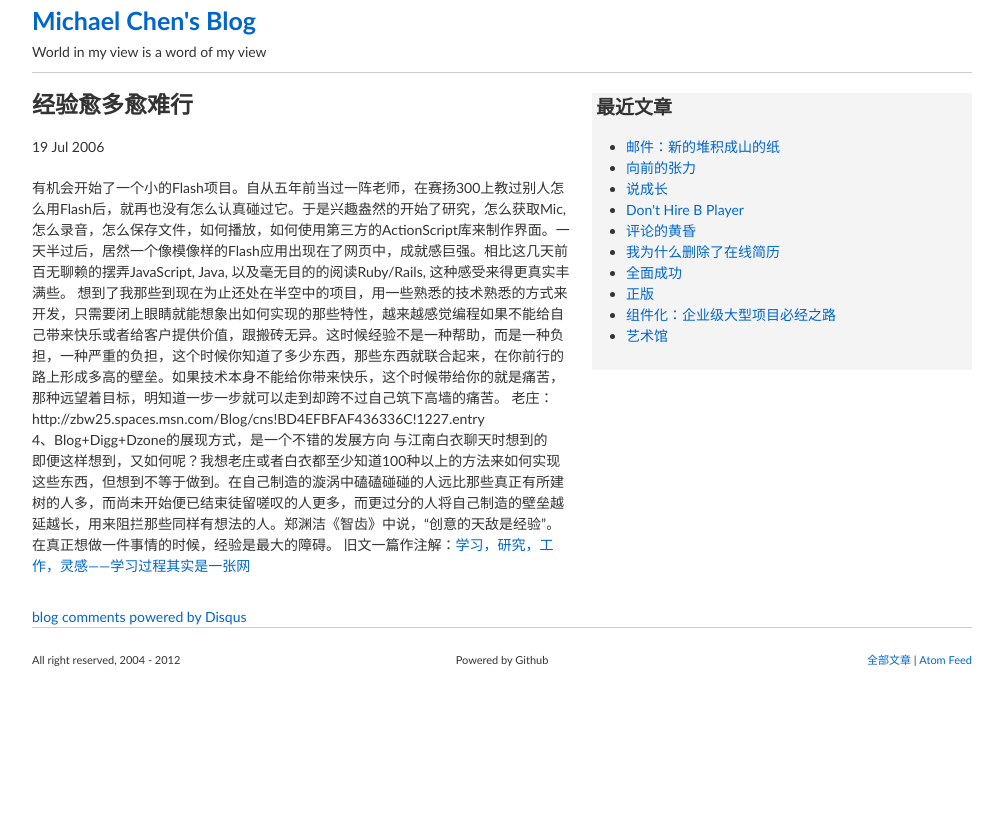
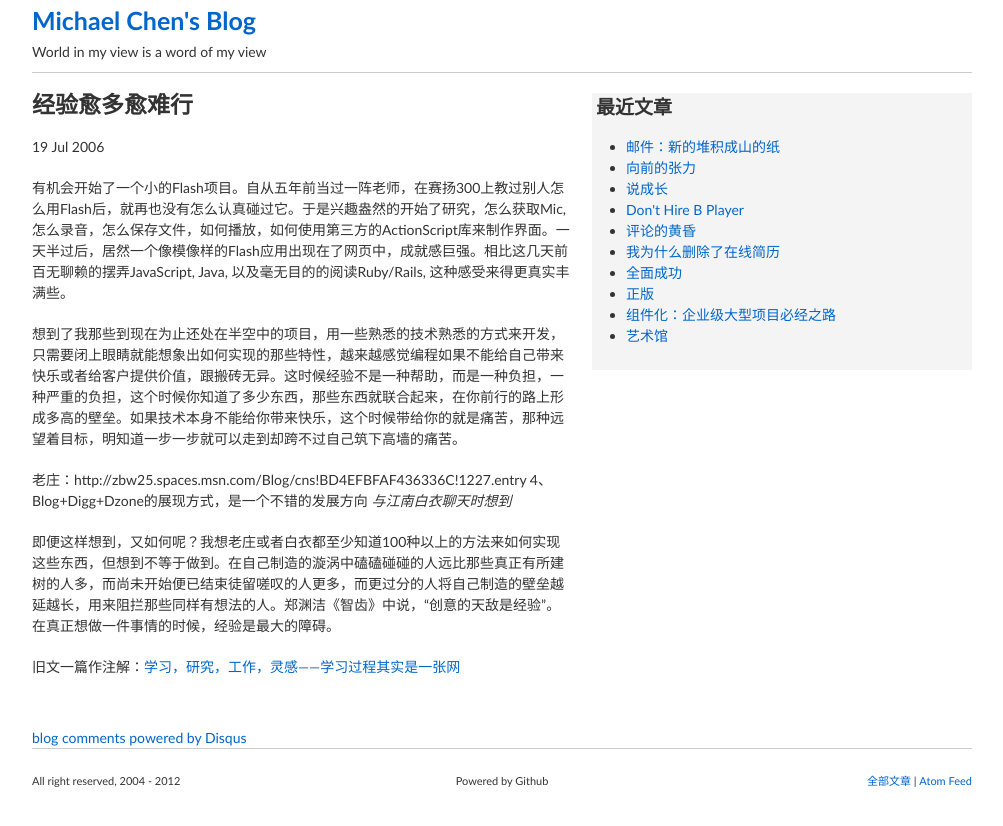
Before and after one commit to mechiland/mechiland.github.com, a Jekyll site: the page built from _posts/2006-07-19-153.md, in a window 1280 px wide. Shown: the top 826 px of the page, without its empty margins (138-1141 px from the left). Built offline with Jekyll 4.4.1, drawn with Linux system fonts in a browser that asks for light colours; Markdown is read by kramdown in place of the engine named in the settings; comment, search, counter and statistics services are not loaded.

Commit message:
reformat old posts

```diff
--- a/_posts/2006-07-19-153.html
+++ b/_posts/2006-07-19-153.md
@@ -9,9 +9,8 @@
 
 想到了我那些到现在为止还处在半空中的项目，用一些熟悉的技术熟悉的方式来开发，只需要闭上眼睛就能想象出如何实现的那些特性，越来越感觉编程如果不能给自己带来快乐或者给客户提供价值，跟搬砖无异。这时候经验不是一种帮助，而是一种负担，一种严重的负担，这个时候你知道了多少东西，那些东西就联合起来，在你前行的路上形成多高的壁垒。如果技术本身不能给你带来快乐，这个时候带给你的就是痛苦，那种远望着目标，明知道一步一步就可以走到却跨不过自己筑下高墙的痛苦。
 
-老庄：http://zbw25.spaces.msn.com/Blog/cns!BD4EFBFAF436336C!1227.entry
-<blockquote>4、Blog+Digg+Dzone的展现方式，是一个不错的发展方向
-与江南白衣聊天时想到的</blockquote>
+  老庄：http://zbw25.spaces.msn.com/Blog/cns!BD4EFBFAF436336C!1227.entry
+  4、Blog+Digg+Dzone的展现方式，是一个不错的发展方向 _与江南白衣聊天时想到_
 
 即便这样想到，又如何呢？我想老庄或者白衣都至少知道100种以上的方法来如何实现这些东西，但想到不等于做到。在自己制造的漩涡中磕磕碰碰的人远比那些真正有所建树的人多，而尚未开始便已结束徒留嗟叹的人更多，而更过分的人将自己制造的壁垒越延越长，用来阻拦那些同样有想法的人。郑渊洁《智齿》中说，“创意的天敌是经验”。在真正想做一件事情的时候，经验是最大的障碍。
 
```
Also changed, not shown: _posts/2010-07-16-320.md (+1 -1 lines), _posts/2008-08-31-188.md (renamed from _posts/2008-08-31-188.html).
